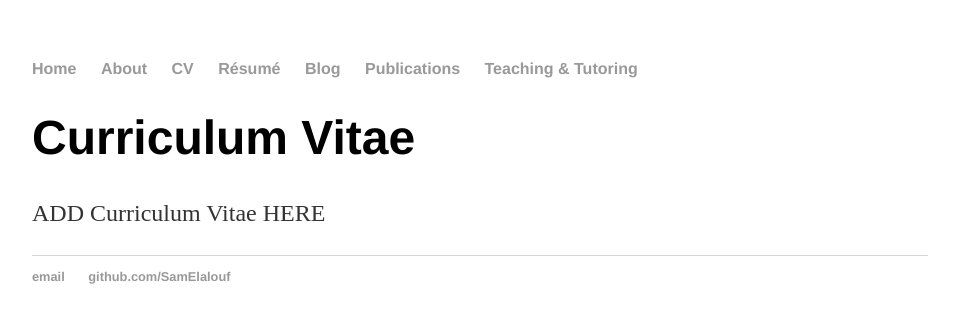
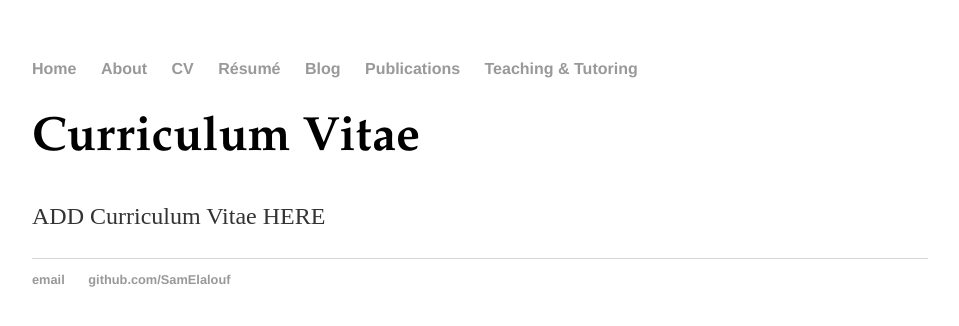
Before and after one commit to SamElalouf/samelalouf.github.io, a Jekyll site: the page built from cv/index.html, in a window 1280 px wide. Shown: the top 326 px of the page, without its empty margins (160-1119 px from the left). Built offline with Jekyll 4.4.1, drawn with Linux system fonts in a browser that asks for light colours.

Commit message:
Update index.html
Changes heading to garamond font and increases size

```diff
--- a/cv/index.html
+++ b/cv/index.html
@@ -3,6 +3,6 @@ layout: default
 title: CV
 ---
 <div class="blurb">
-	<h1>Curriculum Vitae</h1>
+	<h1 style="font-family:Garamond; style="font-size: 28px;">Curriculum Vitae</h1>
 	<p> ADD Curriculum Vitae HERE </p>
 </div><!-- /.blurb -->
```
